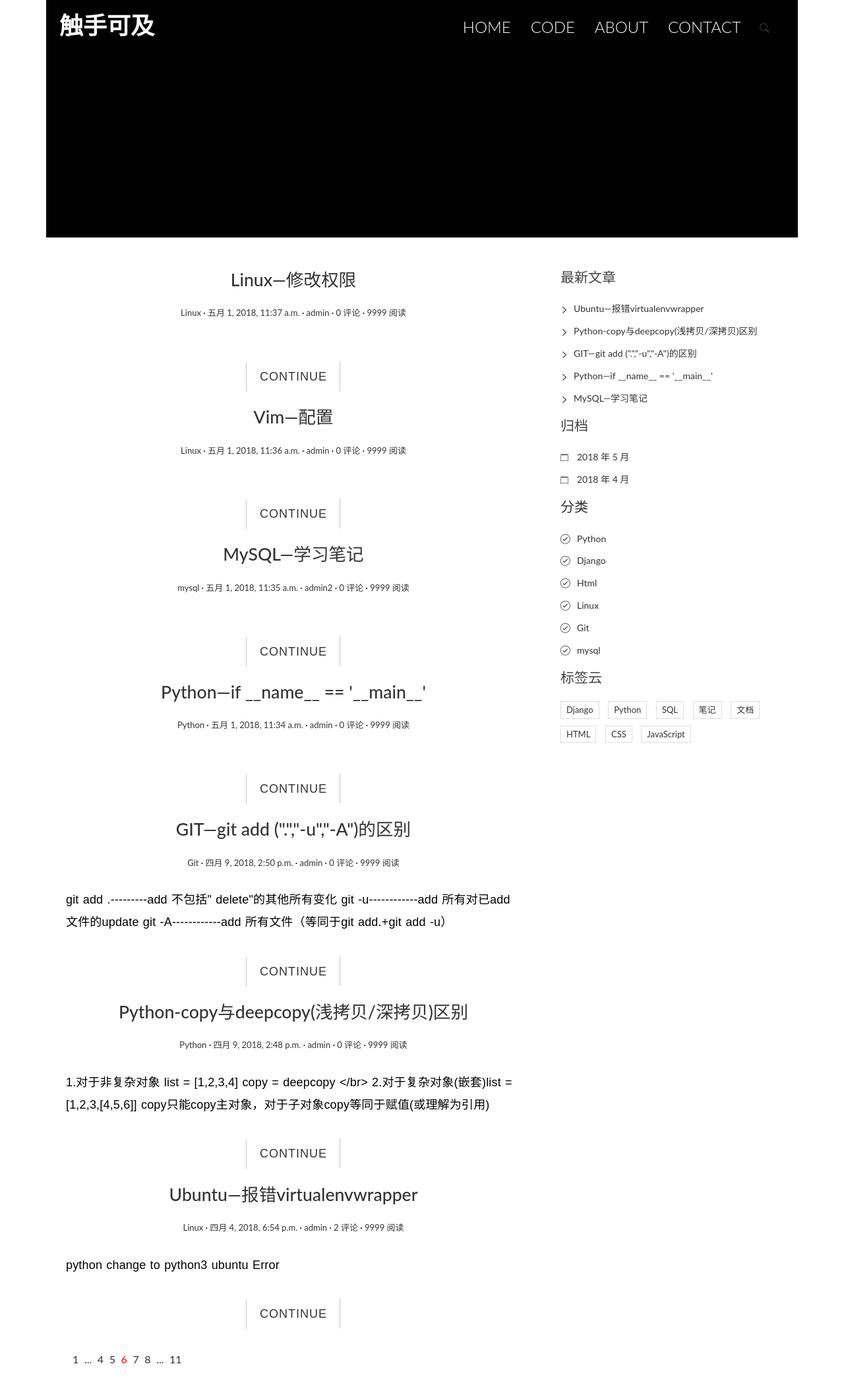
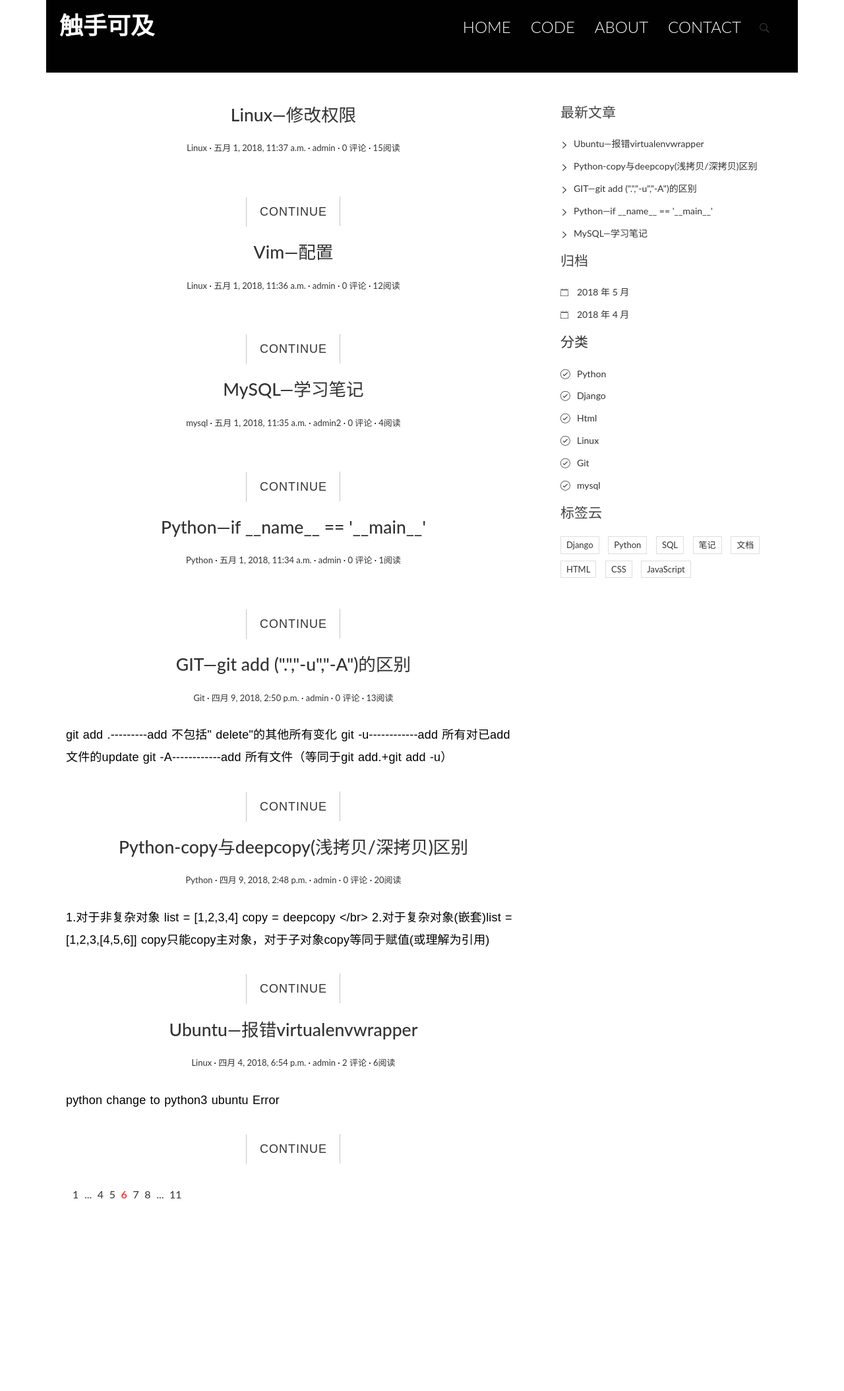
Before and after one commit to Conorkkkx/blog_Django, a Django app: page / in a window 1280 px wide. Shown: the top 2109 px of the page at 66% size. After the commit the page ends 1817 px from the top, so only its background shows below. Run offline with Django 3.2, Linux system fonts and the light colour scheme; data comes from the database, SQL or seed files in the repository; both versions use the stored data as it was after the commit; some libraries are stand-ins or nearby versions.

Commit message:
update css

```diff
--- a/blog/models.py
+++ b/blog/models.py
@@ -25,8 +25,8 @@ class Post(models.Model):
     # 文章正文
     body = models.TextField()
     # 创建时间
+    created_time = models.DateTimeField()
     # 修改时间
-    created_time = models.DateTimeField()
     modified_time = models.DateTimeField()
     # 文章摘要
     # blank=True 参数值后就可以允许空值了。
@@ -37,6 +37,11 @@ class Post(models.Model):
     tags = models.ManyToManyField(Tag, blank=True)
     # 文章作者
     author = models.ForeignKey(User)
+    #文章阅读量
+    views = models.PositiveIntegerField(default=0)
+    def increase_views(self):
+        self.views += 1
+        self.save(update_fields=['views'])
     def __str__(self):
         return self.title
     def get_absolute_url(self):
--- a/blog/static/blog/css/custom.css
+++ b/blog/static/blog/css/custom.css
@@ -106,7 +106,7 @@ img {
 #site-header {
     background-color: #FFF;
     background-image: url(../img/header.jpg);
-    padding: 20px 20px 300px 20px;
+    padding: 20px 20px 3000px 20px;
     margin-bottom: 40px;
     border-bottom: 1px solid #e7e7e7;
 }
--- a/blog/views.py
+++ b/blog/views.py
@@ -11,6 +11,7 @@ def index(request):
 
 def detail(request, pk):
     post = get_object_or_404(Post, pk=pk)
+    post.increase_views()
     post.body = markdown.markdown(post.body,
                                   extensions=['markdown.extensions.extra',
                                               'markdown.extensions.codehilite',
--- a/static/blog/css/custom.css
+++ b/static/blog/css/custom.css
@@ -106,7 +106,7 @@ img {
 #site-header {
     background-color: #FFF;
     background-image: url(../img/header.jpg);
-    padding: 20px 20px 300px 20px;
+    padding: 20px 20px 50px 20px;
     margin-bottom: 40px;
     border-bottom: 1px solid #e7e7e7;
 }
--- a/templates/blog/detail.html
+++ b/templates/blog/detail.html
@@ -12,7 +12,7 @@
                     <!--a href="#">4 评论</a-->
                     <a href="{{ post.get_absolute_url }}#comment-area">{{ post.comment_set.count }} 评论</a>
                 </span>
-                <span class="views-count"><a href="#">588 阅读</a></span>
+                <span class="views-count"><a href="#">{{ post.views }} 阅读</a></span>
             </div>
         </header>
         <div class="entry-content clearfix">
--- a/templates/blog/index.html
+++ b/templates/blog/index.html
@@ -13,9 +13,8 @@
                     <span class="post-author"><a href="#">{{ post.author }}</a></span>
                     <span class="comments-link">
                         <a href="{{ post.get_absolute_url }}#comment-area">{{ post.comment_set.count }} 评论</a>
-                        <!--a href="#">9999 评论</a-->
                     </span>
-                    <span class="views-count"><a href="#">9999 阅读</a></span>
+                    <span class="views-count"><a href="{{ post.get_absolute_url }}">{{ post.views }}阅读</a></span>
                 </div>
             </header>
             <div class="entry-content clearfix">
```
Also changed, not shown: blog/migrations/0003_post_views.py (added), db.sqlite3, 1 other file.
